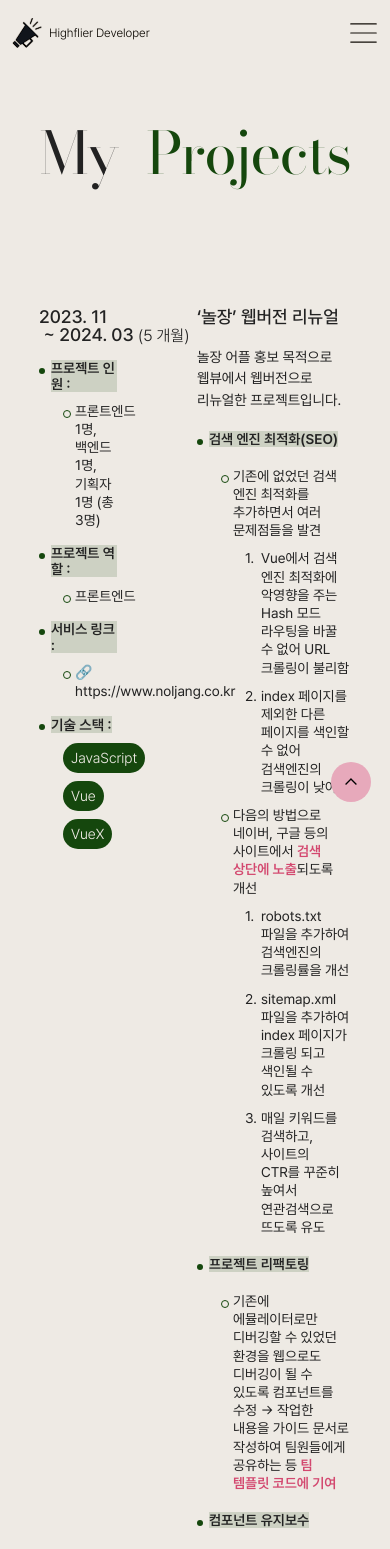
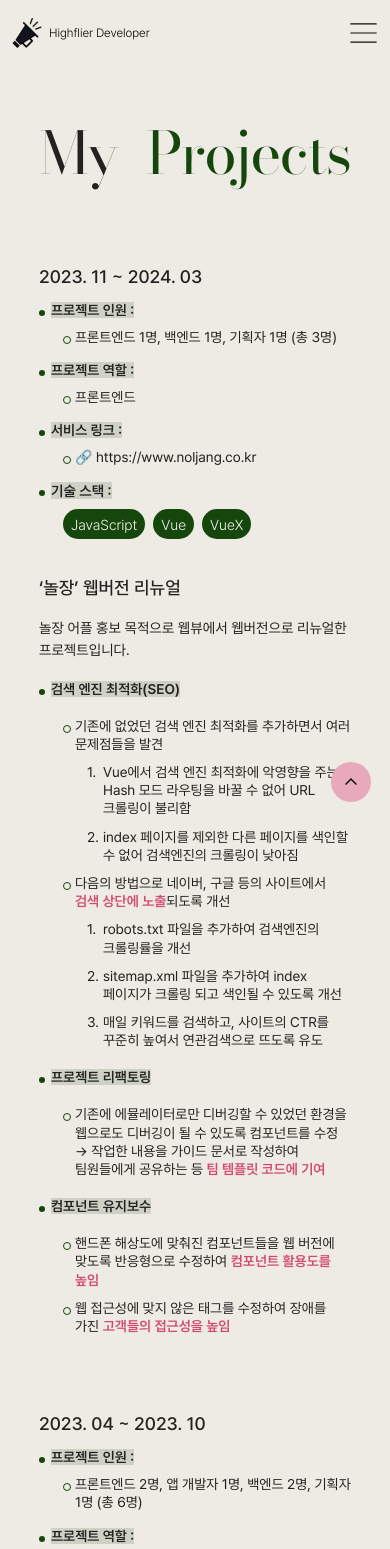
Before and after one commit to KimHyunLo/PERFAN, a React (Vite) app: page /projects in a window 390 px wide. Shown: the top 1549 px of the page. Built offline with nearby package versions, Linux system fonts and the light colour scheme.

Commit message:
update: Projects 페이지 반응형 수정

```diff
--- a/src/features/projects/ProjectList.jsx
+++ b/src/features/projects/ProjectList.jsx
@@ -4,6 +4,10 @@ import { HighlightList, KeywordList } from '../../components/Components'
 const StyledLayout = styled.div`
   width: 80%;
   margin: 10rem auto;
+
+  @media only screen and (max-width: 1024px) {
+    margin: 5rem auto;
+  }
 `
 
 const StyledProjectList = styled.ul`
@@ -17,6 +21,12 @@ const StyledProjectItem = styled.li`
   display: grid;
   grid-template-columns: 25% 1fr;
   column-gap: 10rem;
+
+  @media only screen and (max-width: 1024px) {
+    grid-template-columns: none;
+    column-gap: 0;
+    row-gap: 5rem;
+  }
 `
 
 const StyledLeftSide = styled.aside`
@@ -27,6 +37,10 @@ const StyledLeftSide = styled.aside`
   gap: 2rem;
   height: fit-content;
   font-size: 1.8rem;
+
+  @media only screen and (max-width: 1024px) {
+    position: static;
+  }
 `
 
 const StyledRightSide = styled.section`
@@ -36,9 +50,10 @@ const StyledRightSide = styled.section`
 `
 
 const StyledDate = styled.h4`
-  em {
-    font-size: 2rem;
-    font-weight: 300;
+  white-space: pre-wrap;
+
+  div {
+    display: inline-block;
   }
 `
 
@@ -63,8 +78,7 @@ function NoljangWeb() {
     <StyledProjectItem>
       <StyledLeftSide>
         <StyledDate>
-          2023. 11 <br />
-          &nbsp;~ 2024. 03 <em>(5 개월)</em>
+          2023. 11 ~ <div>2024. 03</div>
         </StyledDate>
         <HighlightList main="프로젝트 인원 :">
           <li>프론트엔드 1명, 백엔드 1명, 기획자 1명 (총 3명)</li>
@@ -133,8 +147,7 @@ function NoljangApp() {
     <StyledProjectItem>
       <StyledLeftSide>
         <StyledDate>
-          2023. 04 <br />
-          &nbsp;~ 2023. 10 <em>(6 개월)</em>
+          2023. 04 ~ <div>2023. 10</div>
         </StyledDate>
         <HighlightList main="프로젝트 인원 :">
           <li>프론트엔드 2명, 앱 개발자 1명, 백엔드 2명, 기획자 1명 (총 6명)</li>
```
